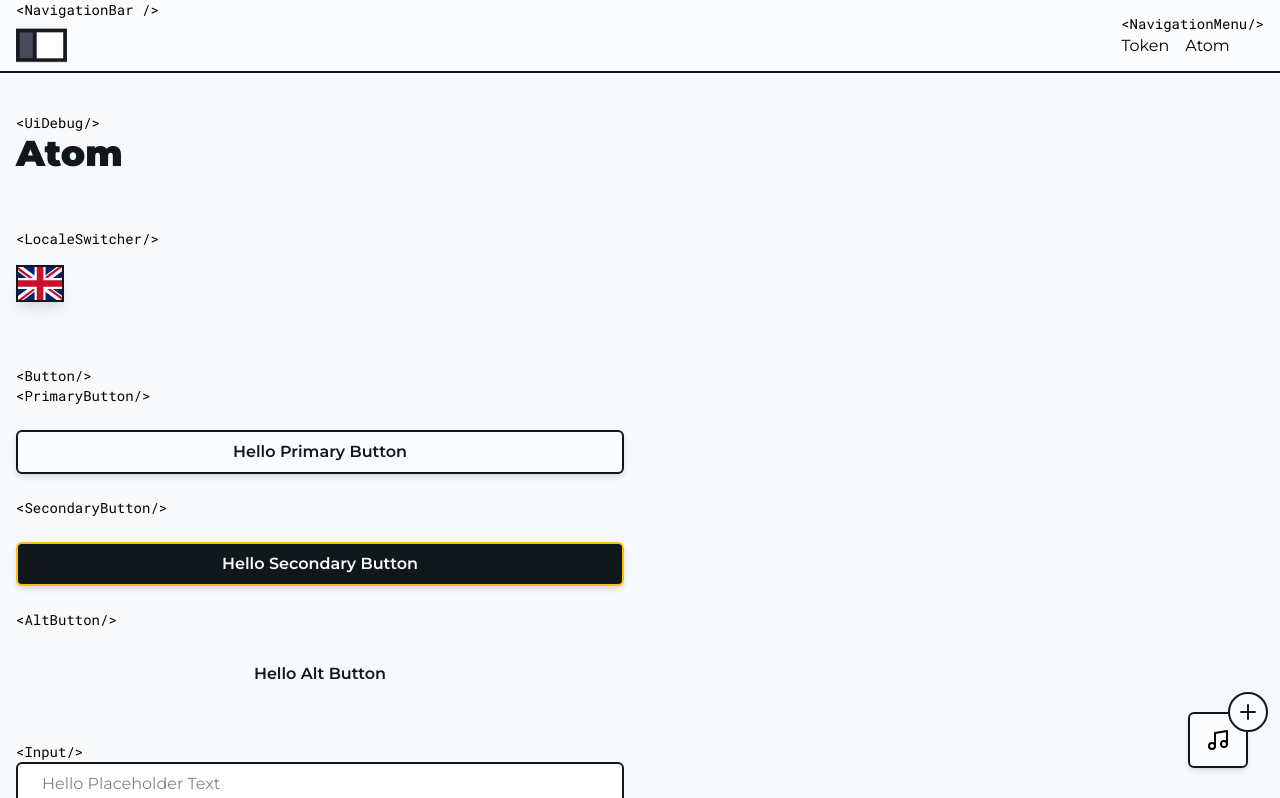
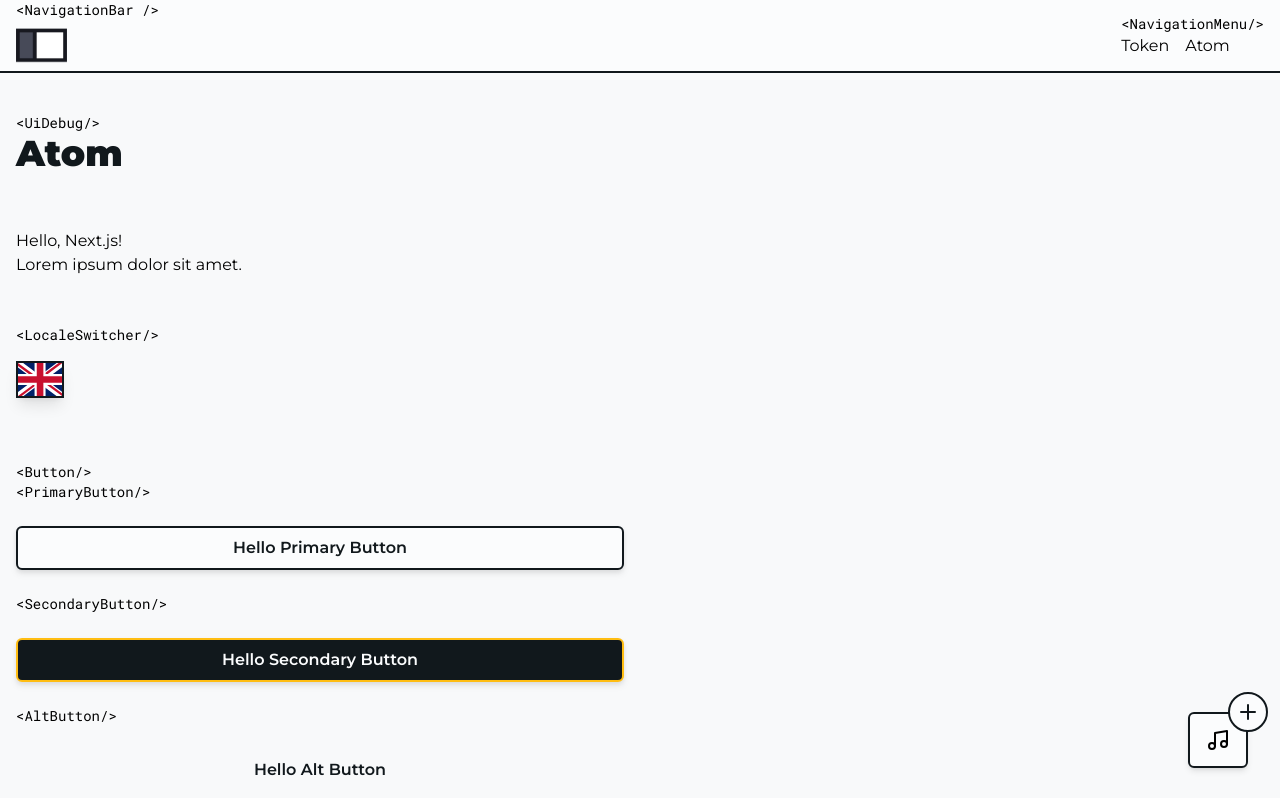
Before and after one commit to untungso/universe, a Next.js app: page /en/ui-debug/atom in a window 1280 px wide. Shown: the top 798 px of the page. Built offline with nearby package versions, Linux system fonts and the light colour scheme.

Commit message:
adding mdx

```diff
--- /dev/null
+++ b/app/[lang]/ui-debug/atom/hello.mdx
@@ -0,0 +1,3 @@
+# Hello, Next.js!
+
+Lorem ipsum dolor sit amet.
--- a/app/[lang]/ui-debug/atom/page.tsx
+++ b/app/[lang]/ui-debug/atom/page.tsx
@@ -11,6 +11,7 @@ import {
 } from "@/components/client";
 import { Section, StyledCode, Title } from "@/components/server";
 import LocaleSwitcher from "../../locale-switcher";
+import HelloWorld from "./hello.mdx";
 
 import type { Metadata } from "next";
 
@@ -25,6 +26,9 @@ export default function AtomDebug() {
       <Section>
         <StyledCode>UiDebug</StyledCode>
         <Title>Atom</Title>
+      </Section>
+      <Section>
+        <HelloWorld />
       </Section>
       <Section>
         <StyledCode>LocaleSwitcher</StyledCode>
--- /dev/null
+++ b/mdx-components.tsx
@@ -0,0 +1,19 @@
+import {
+  Heading,
+  InsteadLogo,
+  Paragraph,
+  StyledCode,
+  SubTitle,
+  Section,
+  Title,
+} from "@/components/server";
+import type { MDXComponents } from "mdx/types";
+
+export function useMDXComponents(components: MDXComponents): MDXComponents {
+  return {
+    h1: ({ children }) => {
+      return <h1>{children}</h1>;
+    },
+    ...components,
+  };
+}
--- a/next.config.js
+++ b/next.config.js
@@ -1,9 +1,12 @@
+const withMDX = require("@next/mdx")();
+
 /** @type {import('next').NextConfig} */
 const nextConfig = {
   reactStrictMode: true,
   experimental: {
     appDir: true,
+    mdxRs: true,
   },
 };
 
-module.exports = nextConfig;
+module.exports = withMDX(nextConfig);
--- a/package.json
+++ b/package.json
@@ -12,13 +12,14 @@
   "dependencies": {
     "@headlessui/react": "^1.7.13",
     "@heroicons/react": "^2.0.16",
+    "@next/mdx": "^13.2.4",
     "@react-three/drei": "^9.57.1",
     "@react-three/fiber": "^8.12.0",
+    "@types/mdx": "^2.0.3",
     "@types/three": "^0.149.0",
     "next": "^13.2.3",
     "react": "^18.2.0",
     "react-dom": "^18.2.0",
-    "react-three-fiber": "^6.0.13",
     "three": "^0.150.1"
   },
   "devDependencies": {
--- a/packages/components/three/example.tsx
+++ b/packages/components/three/example.tsx
@@ -1,7 +1,7 @@
 "use client";
 
 import * as React from "react";
-import { Canvas, useFrame } from "react-three-fiber";
+import { Canvas, useFrame } from "@react-three/fiber";
 import * as THREE from "three";
 
 const Box = () => {
--- /dev/null
+++ b/types/mdx.d.ts
@@ -0,0 +1,5 @@
+// types/mdx.d.ts
+declare module "*.mdx" {
+  let MDXComponent: (props) => JSX.Element;
+  export default MDXComponent;
+}
```
Also changed, not shown: tsconfig.json (+3 -11 lines), 1 other file (tests, documents, lock files or other folders).
